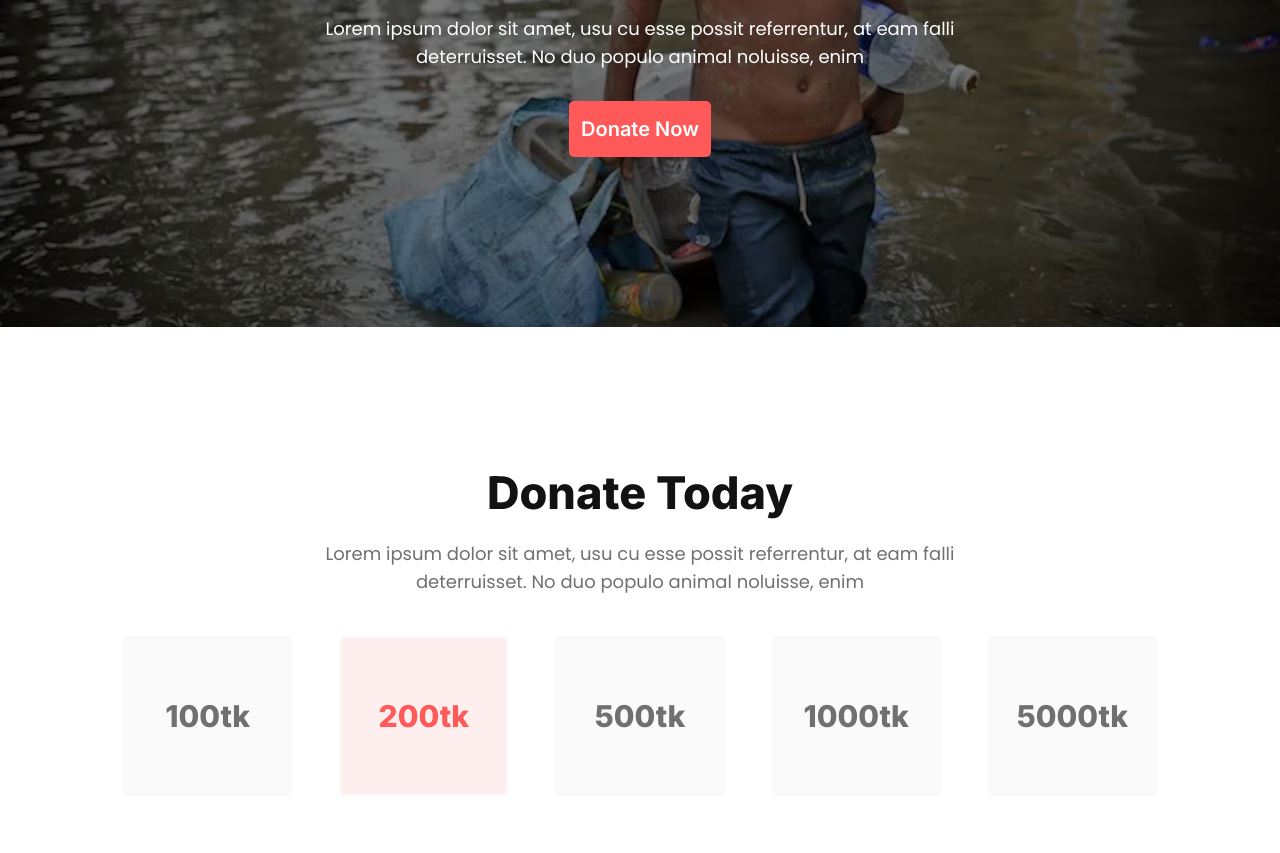
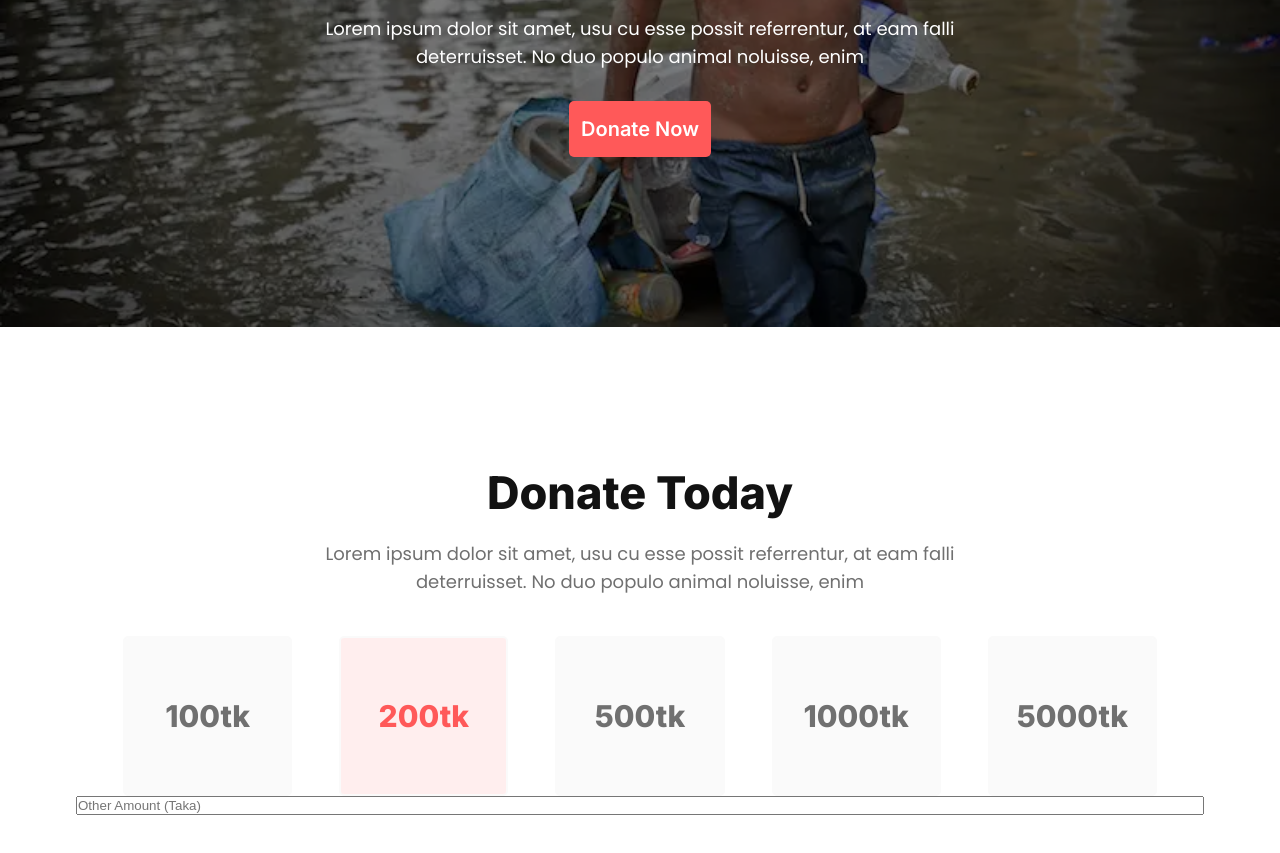
Before and after one commit to BadgerSIO/assignmentPHOne, a plain HTML site: page index.html in a window 1280 px wide. Shown: the part 353-1206 px from the top of the page. Drawn offline with Linux system fonts and the light colour scheme.

Commit message:
input added

```diff
--- a/index.html
+++ b/index.html
@@ -56,6 +56,7 @@
             <h3>5000tk</h3>
           </div>
         </div>
+        <input type="number" value="" placeholder="Other Amount (Taka)" />
       </div>
     </section>
   </body>
```
